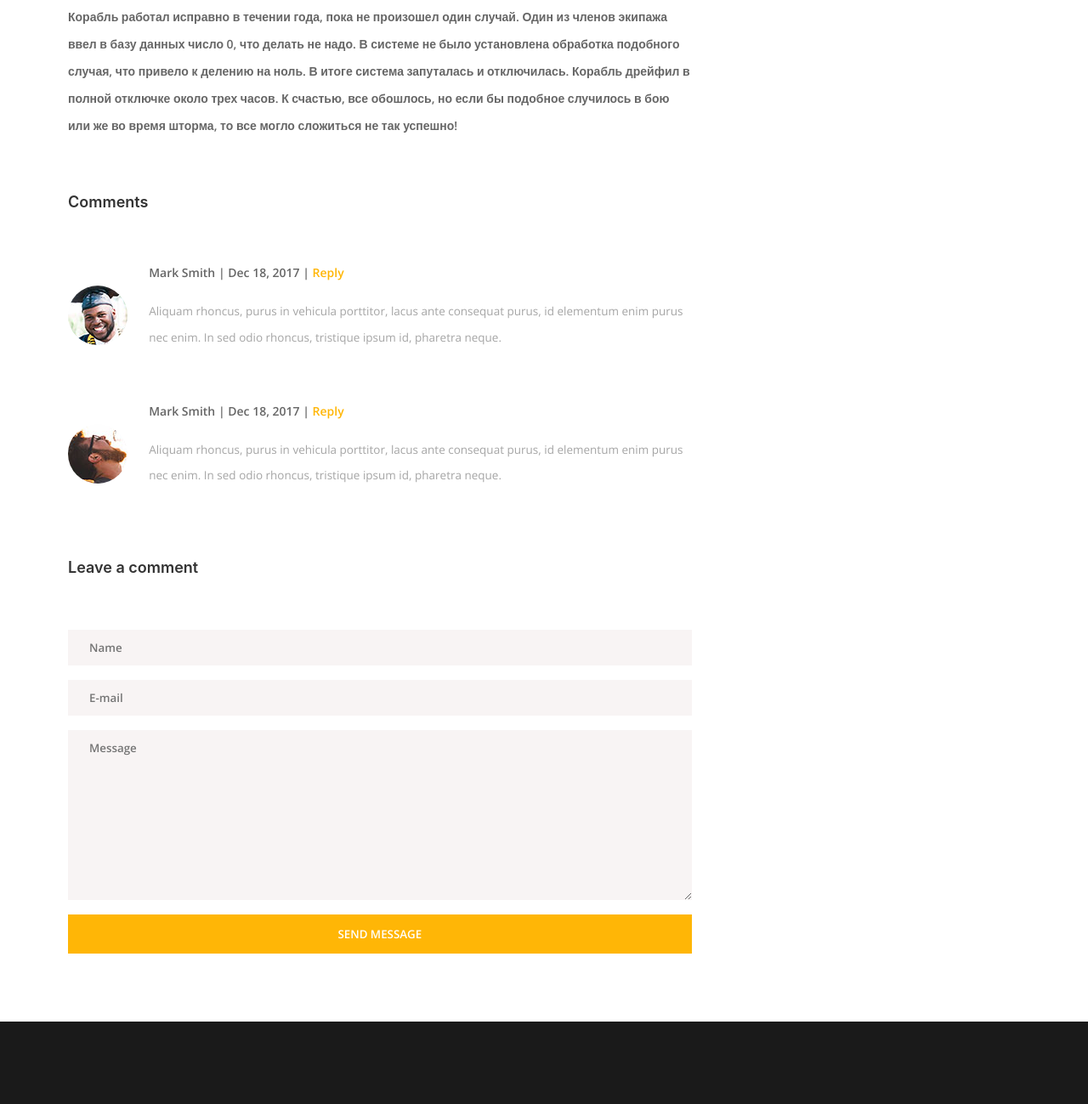
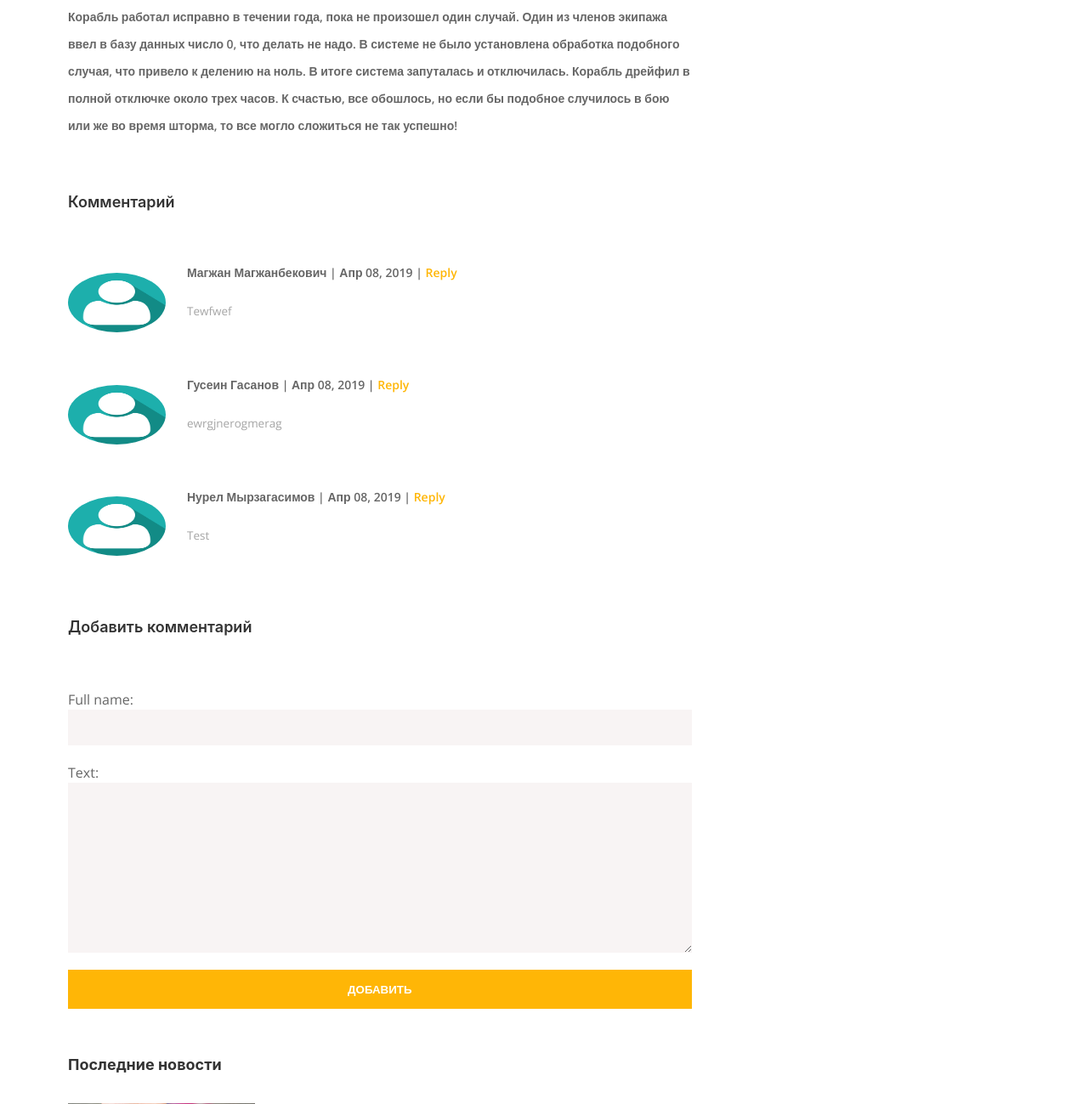
Before and after one commit to lonelypip/ICT, a Django app: page /news/post/1/ in a window 1280 px wide. Shown: the part 1800-3099 px from the top of the page at 85% size. Run offline with Django 3.2, Linux system fonts and the light colour scheme; a user stored in the database is signed in; data comes from the database, SQL or seed files in the repository; both versions use the stored data as it was after the commit.

Commit message:
Comment model, Add post page, delete post page, update post page and more

```diff
--- a/ICTapp/static/css/main.css
+++ b/ICTapp/static/css/main.css
@@ -875,6 +875,21 @@ footer .section-title {
    color: #1a1a1a;
 }
 
+/* ------------------------------- ADD POST ----------------------------------*/
+
+#id_title,
+#id_text {
+   width: 100%;
+   display: block;
+   background: #F8F4F4;
+   border: none;
+   padding: 12px 25px;
+   font-weight: 600;
+}
+
+
+
+
 /* ------------------------------ News Detail ------------------------------ */
 
 .news-detail__quote {
@@ -936,9 +951,8 @@ footer .section-title {
    color: #ffb606;
 }
 
-.add-comment__field,
-#id_username,
-#id_email,
+
+.add-comment-form input,
 .add-comment-form textarea,
 .add-comment-form button {
    width: 100%;
@@ -949,8 +963,7 @@ footer .section-title {
    font-weight: 600;
 }
 
-.add-comment__field,
-#id_email,
+.add-comment-form input,
 .add-comment-form textarea,
 .add-comment-form button {
    margin-bottom: 17px;;
@@ -984,6 +997,12 @@ footer .section-title {
    -webkit-box-shadow: 0px 10px 20px rgba(0,0,0,0.2);
            box-shadow: 0px 10px 20px rgba(0,0,0,0.2);
 }
+
+
+
+
+
+/*          PROFILE         */
 
 .profile-wrapper {
    display: block;
--- a/ICTapp/templates/ICTapp/specialty_detail.html
+++ b/ICTapp/templates/ICTapp/specialty_detail.html
@@ -46,7 +46,7 @@
                   </li>
                   <li>
                      <p>
-                        {{ speciality.perspectives }}
+                        {{ speciality.perspectives|safe }}
                      </p>
                   </li>
                </ul>
--- a/ICTapp/templates/base.html
+++ b/ICTapp/templates/base.html
@@ -9,6 +9,7 @@
    <link rel="stylesheet" href="{% static 'css/font-awesome.min.css' %}">
    <link rel="stylesheet" href="{% static 'css/main.css' %}">
    <link rel="stylesheet" href="{% static 'css/uikit.min.css' %}">
+   <link rel="shortcut icon" href="/media/3.ico" type="image/png">
    <script src="{% static 'js/uikit.min.js' %}"></script>
    {% block links %}{% endblock %}
    <title>{% block title %}{% endblock %}</title>
--- a/ICTapp/views.py
+++ b/ICTapp/views.py
@@ -22,7 +22,7 @@ class InformationDetailView(View):
 class SpecialtyView(View):
    def get(self, request):
       specialty = Specialty.objects.all()
-      return render(request, 'ICTapp/Specialty.html', context={
+      return render(request, 'ICTapp/specialty.html', context={
          'specialty': specialty,
       })
 
--- a/News/admin.py
+++ b/News/admin.py
@@ -1,4 +1,5 @@
 from django.contrib import admin
-from .models import Post
+from .models import Post, Comment
 
 admin.site.register(Post)
+admin.site.register(Comment)
--- /dev/null
+++ b/News/forms.py
@@ -0,0 +1,7 @@
+from django import forms
+from .models import Comment
+
+class CommentForm(forms.ModelForm):
+   class Meta:
+      model = Comment
+      fields = ('full_name', 'text')
--- a/News/models.py
+++ b/News/models.py
@@ -15,3 +15,16 @@ class Post(models.Model):
 
    def get_absolute_url(self):
       return reverse('news_detail_url', kwargs={'pk':self.pk})
+
+
+
+class Comment(models.Model):
+   post = models.ForeignKey(Post, on_delete=models.CASCADE, related_name='comments' )
+   full_name = models.CharField(max_length=50)
+   img = models.ImageField(default='default.jpg', upload_to='user_images')
+   text = models.TextField()
+   date = models.DateTimeField(default=timezone.now)
+   approved = models.BooleanField(default=False)
+
+   def __str__(self):
+      return self.text
--- a/News/templates/News/news_detail.html
+++ b/News/templates/News/news_detail.html
@@ -9,6 +9,13 @@
    <section id="news-section" class="news-section section">
       <div class="wrapper news-wrap flex j-sb">
          <div class="news-box">
+            {% if messages %}
+               {% for mess in messages %}
+                  <div>
+                     {{ mess }}
+                  </div>
+               {% endfor %}
+            {% endif %}
             <div class="news-box__item">
                {% if post.img %}
                   <div class="news-box__img">
@@ -67,53 +74,38 @@
                   In sed odio rhoncus, tristique ipsum id, pharetra neque.
                </p> -->
 
-               <h3 class="text-title news-detail__comment">Comments</h3>
+               <h3 class="text-title news-detail__comment">Комментарий</h3>
 
                <div class="news-comment-box">
+                  {% for comment in comments %}
                      <div class="news-comment-box__item flex flex-align-center">
                         <div class="news-comment-box__ava">
-                        <img src="/media/img/comment_1.jpg" alt="">
+                           <img src="{{ comment.img.url }}" alt="">
                         </div>
 
                         <div>
-                        <p class="news-comment-box__author">Mark Smith | Dec 18, 2017 | <span>Reply</span></p>
+                           <p class="news-comment-box__author">{{ comment.full_name }} | {{ comment.date|date:"M d, Y "}} | <span>Reply</span></p>
 
                            <p class="text-desc news-comment-box__text">
-                           Aliquam rhoncus, purus in vehicula porttitor,
-                           lacus ante consequat purus, id elementum enim
-                           purus nec enim. In sed odio rhoncus, tristique
-                           ipsum id, pharetra neque.
+                              {{ comment.text }}
                            </p>
                         </div>
                      </div>
+                  {% endfor %}
 
-                  <div class="news-comment-box__item flex flex-align-center">
-                     <div class="news-comment-box__ava">
-                        <img src="/media/img/comment_2.jpg" alt="">
-                     </div>
-
-                     <div>
-                        <p class="news-comment-box__author">Mark Smith | Dec 18, 2017 | <span>Reply</span></p>
-
-                        <p class="text-desc news-comment-box__text">
-                           Aliquam rhoncus, purus in vehicula porttitor,
-                           lacus ante consequat purus, id elementum enim
-                           purus nec enim. In sed odio rhoncus, tristique
-                           ipsum id, pharetra neque.
-                        </p>
-                     </div>
-                  </div>
-               </div>
-
-               <h3 class="text-title news-detail__comment">Leave a comment</h3>
-
+               <h3 class="text-title news-detail__comment">Добавить комментарий</h3>
                <div class="add-comment-form transition">
-                  <form>
+                  <form method="POST">
+                     {% csrf_token %}
+                     {{ comment_form.as_p }}
+                     <button type="submit">Добавить</button>
+                  </form>
+                  <!-- <form>
                      <input class="add-comment__field" type="text" placeholder="Name">
                      <input class="add-comment__field" type="email" placeholder="E-mail">
                      <textarea class="add-comment__message" placeholder="Message"></textarea>
                      <button>Send Message</button>
-                  </form>
+                  </form> -->
                </div>
             </div>
          </div>
--- a/News/views.py
+++ b/News/views.py
@@ -1,6 +1,8 @@
-from django.shortcuts import render, get_object_or_404
+from django.shortcuts import render, get_object_or_404, redirect
 from django.http import HttpResponse
-from .models import Post
+from .models import Post, Comment
+from .forms import CommentForm
+from django.contrib import messages
 from django.views.generic import (
    View,
    ListView,
@@ -36,19 +38,24 @@ class ShowNewsView(ListView):
 class NewsDetailView(View):
    def get(self, request, pk):
       post = get_object_or_404(Post, pk=pk)
-      # comments = Comment.objects.filter(post=post).order_by('-id')
-      # form = CommentForm()
-      return render(request, 'News/news_detail.html', context={'post': post})
-   # def post(self, request, pk):
-   #    post = get_object_or_404(News, pk=pk)
-   #    bound_form = CommentForm(request.POST)
-   #    if bound_form.is_valid():
-   #       text = request.POST.get('text')
-   #       comment = Comment.objects.create(post=post, author=request.user, text=text)
-   #       comment.save()
-   #       messages.success(request, f'Ваш комментарий успешно добавлен')
-   #       return redirect(post)
-   #    return redirect(post)
+      comments = Comment.objects.filter(post=post, approved=True).order_by('-date')
+      comment_form = CommentForm()
+      return render(request, 'News/news_detail.html', context={
+         'post': post,
+         'comments': comments,
+         'comment_form': comment_form,
+      })
+   def post(self, request, pk):
+      post = get_object_or_404(Post, pk=pk)
+      bound_form = CommentForm(request.POST)
+      if bound_form.is_valid():
+         text = request.POST.get('text')
+         full_name = request.POST.get('full_name')
+         comment = Comment.objects.create(post=post, full_name=full_name, text=text)
+         comment.save()
+         messages.success(request, f'Ваш комментарий в рассмотрений')
+         return redirect(post)
+      return redirect(post)
 
 
 class CreateNewsView(LoginRequiredMixin, CreateView):
```
Also changed, not shown: News/templates/News/post_confirm_delete.html (+7 -6 lines), News/templates/News/post_form.html (+8 -7 lines), News/templates/News/post_update.html (+8 -7 lines), News/migrations/0003_comment.py (added), News/migrations/0004_auto_20190408_1601.py (added), db.sqlite3, media/3.ico (added), media/posts_images/1553277385_FSb1czz.jpg (added), media/posts_images/scheme_black_lines_95945_1280x720.jpg (added), media/posts_images/scheme_chips_black_computer_elements_29651_1280x720.jpg (added). Lines whose indentation alone changed are shown as unchanged.
